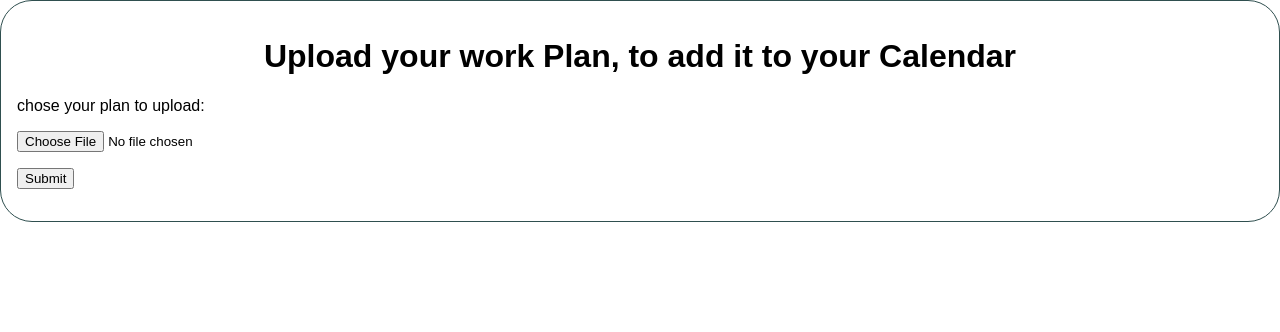
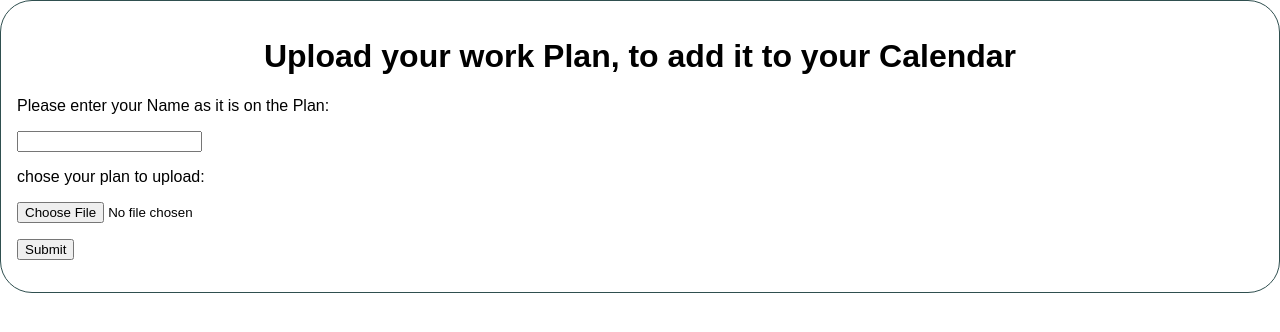
Before and after one commit to mrkillertoast/python-work-plan-app, a Flask app: template templates/upload.html in a window 1280 px wide. Shown: the top 332 px of the page. Run offline with Flask 3, Linux system fonts and the light colour scheme; the template is opened without the code that fills it, so the values that code supplies are empty.

Commit message:
add person_name to the form

```diff
--- a/app.py
+++ b/app.py
@@ -48,6 +48,7 @@ def upload_index():
 @app.route('/upload', methods=['POST'])
 def upload():
     selected_calendar = request.form.get('calendar')
+    person_name = request.form.get('person_name')
     uploaded_file = request.files['work_plan']
     filename = secure_filename(uploaded_file.filename)
     if filename != '':
@@ -56,6 +57,9 @@ def upload():
             abort(400)
         uploaded_file.save(os.path.join(app.config['UPLOAD_FOLDER'], 'work_plan.pdf'))
 
+    extractor = get_extractor()
+    extractor.process_data(person_name)
+
     return redirect(url_for('upload'))
 
 
--- a/templates/upload.html
+++ b/templates/upload.html
@@ -8,12 +8,14 @@
     <div class="uploader center">
         <h1>Upload your work Plan, to add it to your Calendar</h1>
         <div class="file-selection align-left">
-            <p>chose your plan to upload:</p>
             <form method="POST" action="" enctype="multipart/form-data">
+            <p>Please enter your Name as it is on the Plan:</p>
+                <input type="text" name="person_name" maxlength="50"><br>
                 {% for calendar in calendars %}
                     <input type="radio" id="{{ calendar.id }}" name="calendar" value="{{ calendar }}">
                     <label for="{{ calendar.id }}">{{ calendar.summary }}</label><br>
                 {% endfor %}
+            <p>chose your plan to upload:</p>
                 <p><input type="file" name="work_plan" accept="application/pdf"></p>
                 <p><input type="submit" value="Submit"></p>
             </form>
```
